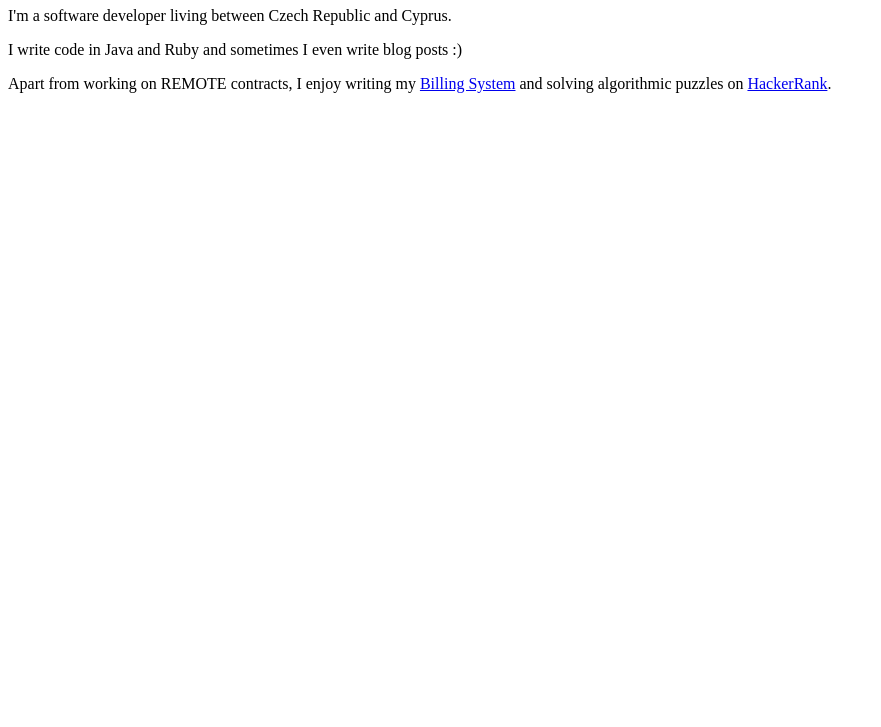
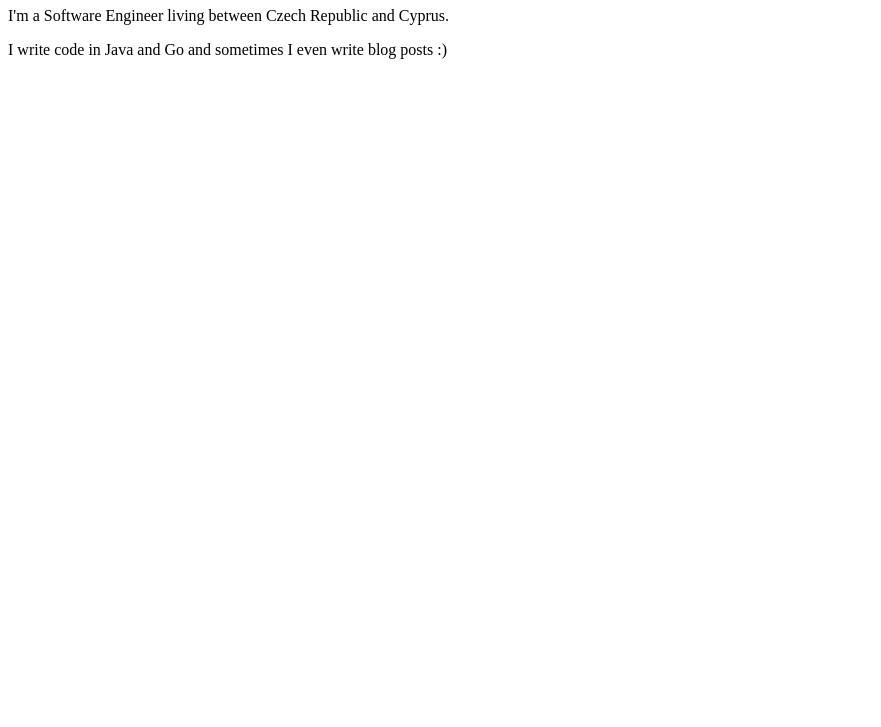
Before and after one commit to Lameaux/lameaux.github.io, a plain HTML site: page index.html in a window 1280 px wide. Shown: the part 73-800 px from the top of the page, without its empty margins (0-881 px from the left). Drawn offline with Linux system fonts and the light colour scheme.

Commit message:
Update index.html

```diff
--- a/index.html
+++ b/index.html
@@ -4,8 +4,8 @@
         <meta http-equiv="X-UA-Compatible" content="IE=edge">
         <meta name="viewport" content="width=device-width, initial-scale=1">
 
-        <title>Sergej Sizov - Software Developer</title>
-        <meta name="description" content="Sergej Sizov - Software Developer">
+        <title>Sergej Sizov - Software Engineer</title>
+        <meta name="description" content="Sergej Sizov - Software Engineer">
 
         <link rel="shortcut icon" href="favicon.ico">
     </head>
@@ -13,10 +13,8 @@
     <body>
 	<h1>Hi, I'm Sergej.</h1>
 
-	<p>I'm a software developer living between Czech Republic and Cyprus.</p>
+	<p>I'm a Software Engineer living between Czech Republic and Cyprus.</p>
 
-	<p>I write code in Java and Ruby and sometimes I even write blog posts :)</p>
-
-	<p>Apart from working on REMOTE contracts, I enjoy writing my <a target="_blank" href="https://github.com/Lameaux/euromoby">Billing System</a> and solving algorithmic puzzles on <a target="_blank" href="https://www.hackerrank.com/Lameaux">HackerRank</a>.</p>
+	<p>I write code in Java and Go and sometimes I even write blog posts :)</p>
     </body>
 </html>
```
